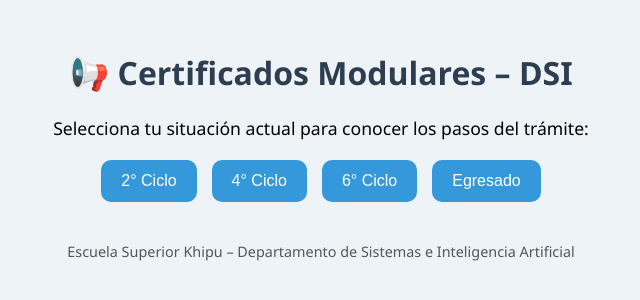
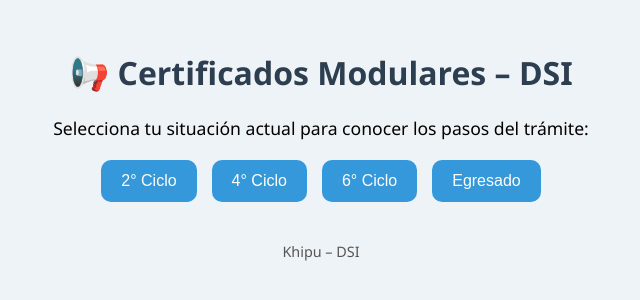
Before and after one commit to cristianloa/modulares, a plain HTML site: page index.html in a window 1280 px wide. Shown: the whole page, without its empty margins (319-959 px from the left). Drawn offline with Linux system fonts and the light colour scheme.

Commit message:
Update FOOTER index.html

```diff
--- a/index.html
+++ b/index.html
@@ -99,7 +99,7 @@
   <div id="resultado" class="content"></div>
 
   <div class="footer">
-    Escuela Superior Khipu – Departamento de Sistemas e Inteligencia Artificial
+    Khipu – DSI
   </div>
 
   <script>
```
